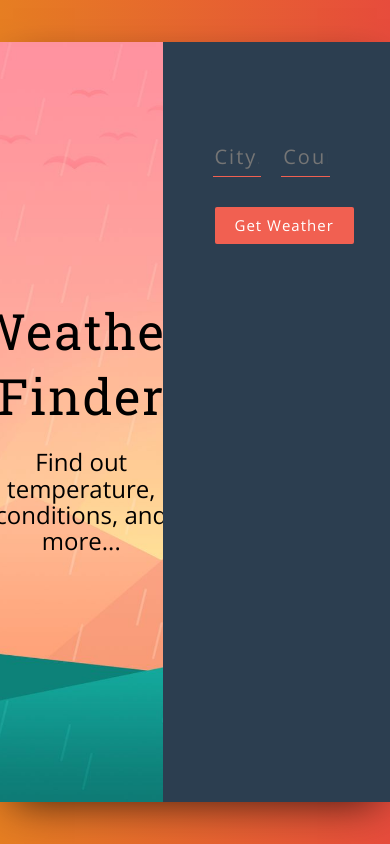
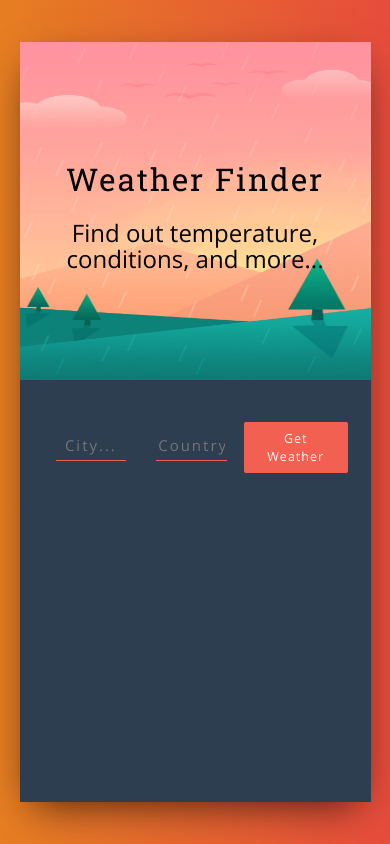
Before and after one commit to Suganya1990/ReactWeatherApp, a React (Create React App) app: page / in a window 390 px wide. Built offline with nearby package versions, Linux system fonts and the light colour scheme; no server answers.

Commit message:
updated app.css

```diff
--- a/src/App.css
+++ b/src/App.css
@@ -3,7 +3,7 @@
 @import url('https://fonts.googleapis.com/css?family=Open+Sans:300,400');
 
 body {
-  font-family: "Open Sans", serif;
+  font-family: 'Open Sans', serif;
 }
 
 .wrapper {
@@ -17,14 +17,20 @@ body {
 .main {
   height: 90vh;
   background: #fff;
-  box-shadow: 0px 13px 40px -13px rgba(0,0,0,0.75);
+  box-shadow: 0px 13px 40px -13px rgba(0, 0, 0, 0.75);
   width: auto;
   margin: 0 auto;
 }
 
+@media only screen and (max-width: 768px) {
+  .main {
+    width: 90vw;
+  }
+}
+
 .title-container {
   height: 90vh;
-  background: url("img/bg.jpg") center center no-repeat;
+  background: url('img/bg.jpg') center center no-repeat;
   background-size: cover;
   display: flex;
   align-items: center;
@@ -32,9 +38,15 @@ body {
   text-align: center;
   color: #000;
 }
+@media only screen and (max-width: 768px) {
+  .title-container {
+    height: 40vh;
 
+    background-size: 100% 100%;
+  }
+}
 .title-container__title {
-  font-size: 50px;
+  font-size: 3.125rem;
   letter-spacing: 2px;
   line-height: 1.3;
   font-family: 'Roboto Slab', serif;
@@ -45,7 +57,7 @@ body {
   font-weight: 100;
   letter-spacing: 1px;
   line-height: 1.5;
-  font-family: "Merriweather", serif;
+  font-family: 'Merriweather', serif;
 }
 
 .form-container {
@@ -54,8 +66,14 @@ body {
   padding-top: 100px;
   padding-left: 50px;
 }
+@media only screen and (max-width: 768px) {
+  .form-container {
+    height: 50vh;
+    padding: 3em 1.5em;
+  }
+}
 
-input[type="text"] {
+input[type='text'] {
   background-color: transparent;
   border: 0;
   border-bottom: solid 1px #f16051;
@@ -66,16 +84,29 @@ input[type="text"] {
   letter-spacing: 2px;
   margin-bottom: 30px;
   margin-right: 20px;
-  font-size: 20px;
+  font-size: 1.5rem;
 }
 
-input[type="text"] {
-    outline: none;
+input[type='text'] {
+  outline: none;
 }
 
 input:-webkit-autofill {
-    -webkit-box-shadow: 0 0 0 30px #2c3e50 inset;
-    -webkit-text-fill-color: #fff !important;
+  -webkit-box-shadow: 0 0 0 30px #2c3e50 inset;
+  -webkit-text-fill-color: #fff !important;
+}
+
+@media only screen and (max-width: 768px) {
+  form {
+    display: flex;
+    justify-content: center;
+    align-items: center;
+  }
+
+  input[type='text'] {
+    margin: 0 1em;
+    text-align: center;
+  }
 }
 
 button {
@@ -85,7 +116,7 @@ button {
   border-radius: 2px;
   font-weight: lighter;
   letter-spacing: 1px;
-  font-size: 15px;
+  font-size: 1.25rem;
   cursor: pointer;
   background-color: #f16051;
   color: #fff;
@@ -97,15 +128,25 @@ button:active {
 }
 
 .weather__info {
-  width: 60%;
-  font-size: 20px;
+  width: 70%;
+  font-size: 1.5rem;
   font-weight: 200;
   letter-spacing: 2px;
 }
 
+@media only screen and (max-width: 768px) {
+  .weather__info {
+    width: auto;
+    display: flex;
+    justify-content: center;
+    align-items: center;
+    flex-direction: column;
+  }
+}
+
 .weather__key {
   color: #f16051;
-  border-bottom: solid 2px rgba(255,255,255,0.06);
+  border-bottom: solid 2px rgba(255, 255, 255, 0.06);
   padding: 20px 0 20px 0;
   font-weight: 400;
 }
@@ -121,7 +162,7 @@ button:active {
 
 .weather__error {
   color: #f16051;
-  font-size: 20px;
+  font-size: 1.5rem;
   letter-spacing: 1px;
   font-weight: 200;
 }
--- a/src/App.js
+++ b/src/App.js
@@ -33,7 +33,7 @@ class App extends React.Component{
             lng: position.coords.longitude
           })
           console.log(this.state)
-         let  api_call =  await fetch(`http://api.openweathermap.org/data/2.5/weather?lat=${this.state.lat}&lon=${this.state.lng}&appid=${API_KEY}&units=metric`)
+         let  api_call =  await fetch(`https://api.openweathermap.org/data/2.5/weather?lat=${this.state.lat}&lon=${this.state.lng}&appid=${API_KEY}&units=metric`)
          const data =  await  api_call.json();
          console.log(data)
 
@@ -99,8 +99,8 @@ class App extends React.Component{
         <div class="main">
           <div class="container">
             <div class="row">
-              <div className="col-xs-5 title-container"><Titles /></div>
-              <div className="col-xs-7 form-container">
+              <div className="col-xs-12 col-sm-5  title-container"><Titles /></div>
+              <div className="col-xs-12 col-sm-7 form-container">
               <Form getWeather={this.getWeather}
                 city = {this.state.city}
                 country = {this.state.country}
```
Also changed, not shown: 1 other file (tests, documents, lock files or other folders).
